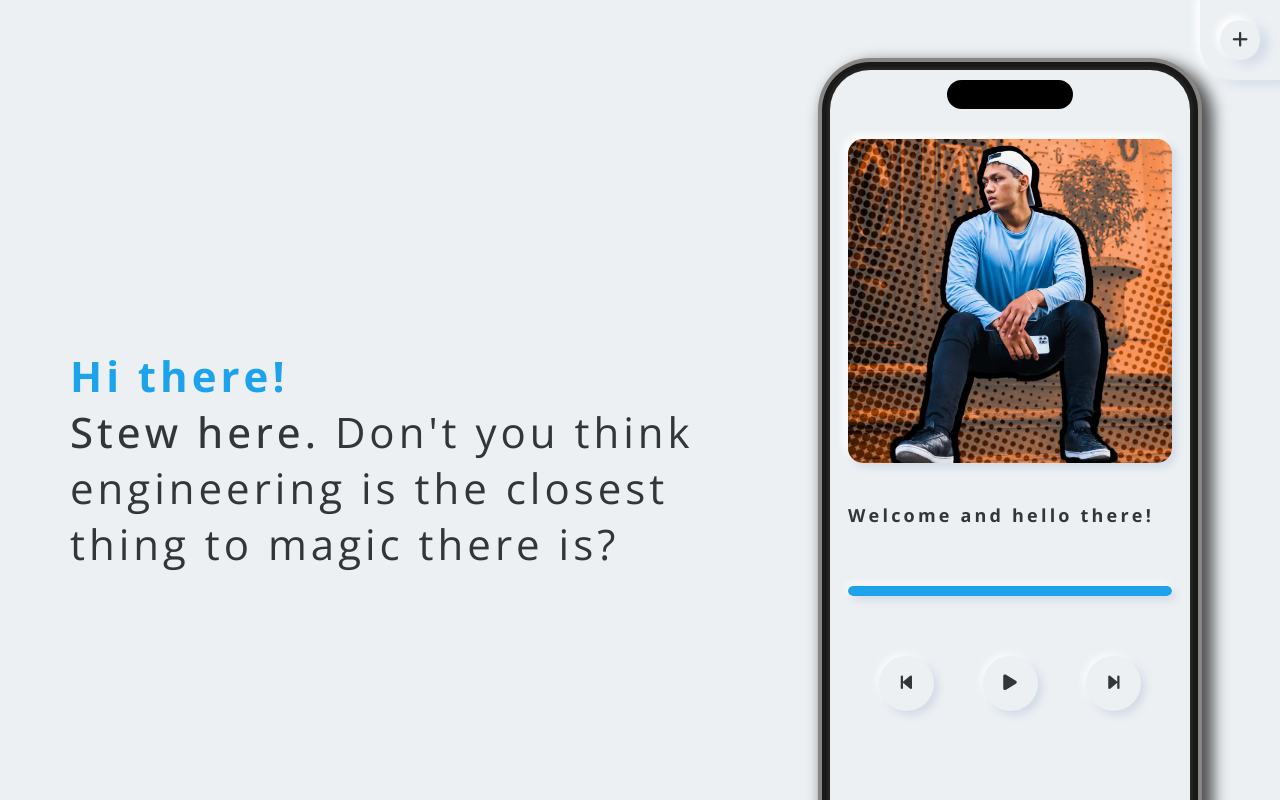
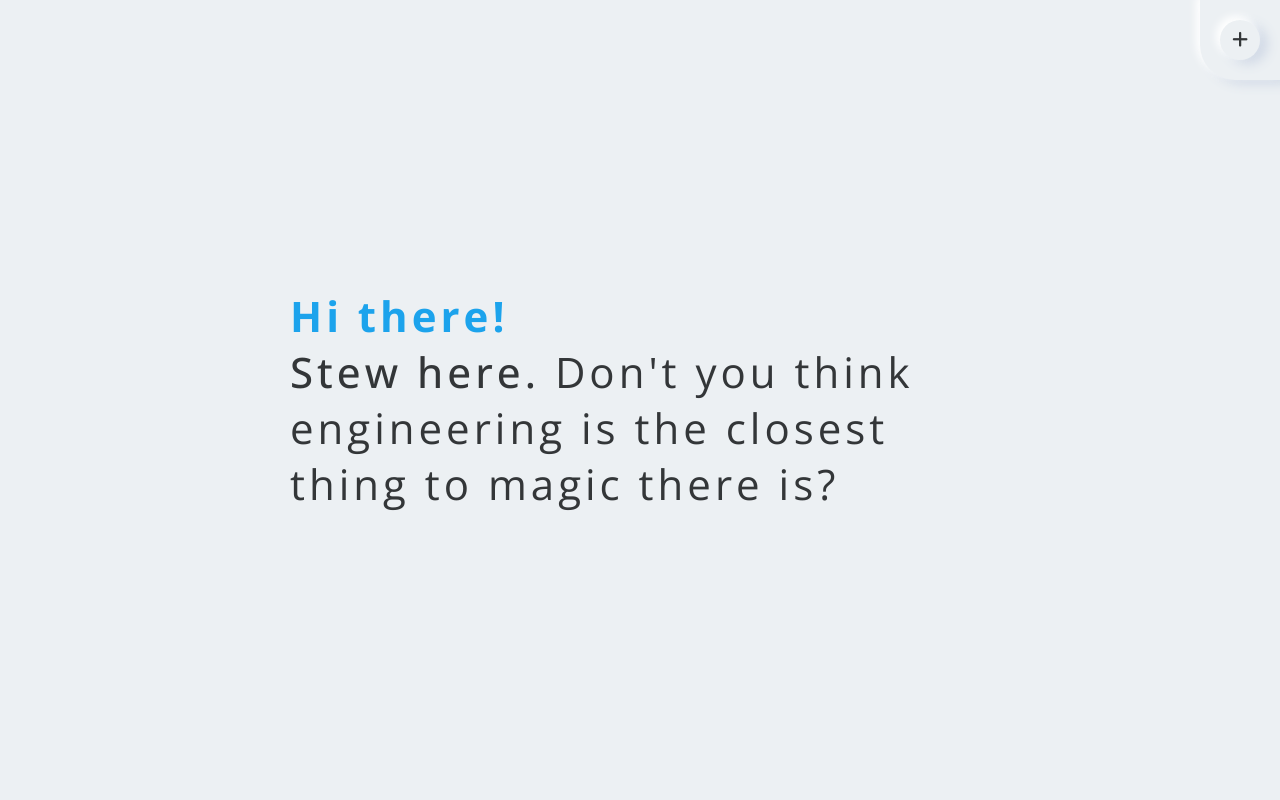
Before and after one commit to histeward/histeward.github.io, a plain HTML site: page index.html in a window 1280 px wide. Shown: the top 800 px of the page. Drawn offline with nearby package versions, Linux system fonts and the light colour scheme.

Commit message:
fixing messy commits

```diff
--- a/index.html
+++ b/index.html
@@ -36,37 +36,6 @@
           <span class="name">Stew here.</span> Don't you think engineering is the closest thing to magic there is?
         </h2>
       </div>
-
-      <div class="iphone-container fade-bottom-hidden">
-        <div class="iphone-xv">
-
-          <div class="mp3-container">
-            <div class="album-cover-container">
-              <img src="./static/images/me3.jpg" alt="">
-            </div>
-            <div class="song-title">
-              Welcome and hello there!
-            </div>
-            <div class="progress-bar">
-              <div class="progress-bar-fill"></div>
-            </div>
-            <div id="backward-step" class="button-container">
-              <button id="backward-step" class="action-button" onclick="resetSong()">
-                <i class="fa-solid fa-backward-step"></i>
-              </button>
-              <button id="playPause" class="action-button" onclick="togglePlayPause()">
-                <i class="fas fa-play"></i>
-              </button>
-              <button id="forward-step" class="action-button">
-                <i class="fa-solid fa-forward-step"></i>
-              </button>
-            </div>
-          </div>
-        </div>
-      </div>
-    </div>
-
-
   </header>
 
   <section class="overview">
--- a/static/js/main.js
+++ b/static/js/main.js
@@ -23,8 +23,6 @@ Object.keys(classConfig).forEach(className => {
     const elements = document.querySelectorAll('.' + className);
     elements.forEach((el) => observer.observe(el));
 });
-
-
 
 // Modal function
 var btns = document.querySelectorAll(".modal-button");
@@ -104,52 +102,6 @@ function checkThemePreference() {
 
 checkThemePreference()
 
-
-// mp3 function
-const mp3FileUrl = 'static/other/hero_audio_file.mp3';
-
-const audio = new Audio(mp3FileUrl);
-const playPauseButton = document.getElementById('playPause');
-const progressBarFill = document.querySelector('.progress-bar-fill');
-
-audio.addEventListener('timeupdate', updateProgressBar);
-audio.addEventListener('ended', handleAudioEnded);
-
-function updatePlayPauseButtonState() {
-  playPauseButton.classList.toggle('playing');
-}
-
-function resetSong() {
-  audio.currentTime = 0;
-  if (audio.paused) {
-    audio.play();
-    playPauseButton.innerHTML = '<i class="fas fa-pause"></i>';
-  }
-}
-
-function togglePlayPause() {
-  if (audio.paused) {
-    audio.play();
-    playPauseButton.innerHTML = '<i class="fas fa-pause"></i>';
-    console.log("playing supposedly")
-  } else {
-    audio.pause();
-    playPauseButton.innerHTML = '<i class="fas fa-play"></i>';
-    console.log("pausing supposedly")
-  }
-  updatePlayPauseButtonState();
-}
-
-
-function updateProgressBar() {
-  const percentage = (audio.currentTime / audio.duration) * 100;
-  progressBarFill.style.width = `${percentage}%`;
-}
-
-function handleAudioEnded() {
-  updatePlayPauseButtonState();
-}
-
 let mybutton = document.getElementById("scrollUp");
 
 function goHome() {
```
Also changed, not shown: 3 other files. Lines whose indentation alone changed are shown as unchanged.
